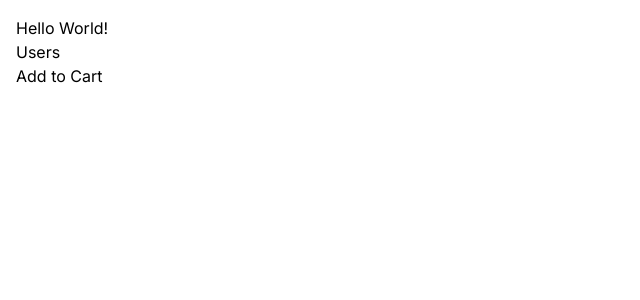
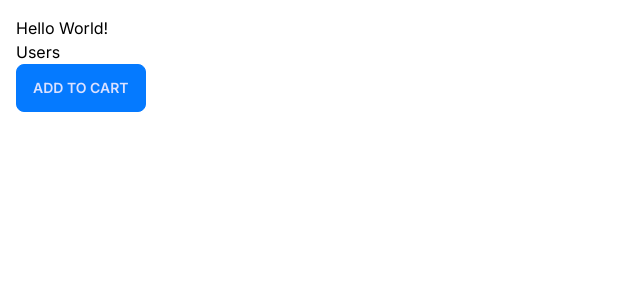
Before and after one commit to ghelanijimmy/next-13-ultimate, a Next.js app: page / in a window 1280 px wide. Shown: the top 300 px of the page, without its empty margins (0-640 px from the left). Built offline with nearby package versions, Linux system fonts and the light colour scheme.

Commit message:
styling with tailwind and daisyui

```diff
--- a/app/components/AddToCart.tsx
+++ b/app/components/AddToCart.tsx
@@ -4,7 +4,7 @@
 export const AddToCart = (props: AddToCartProps) => {
   return (
     <div>
-      <button onClick={() => {}}>Add to Cart</button>
+      <button className="btn btn-primary" onClick={() => {}}>Add to Cart</button>
     </div>
   );
 };
--- /dev/null
+++ b/app/components/ProductCard/ProductCard.module.css
@@ -0,0 +1,4 @@
+.card {
+    padding: 1rem;
+    border: 1px solid #ccc;
+}
--- a/app/globals.css
+++ b/app/globals.css
@@ -4,11 +4,16 @@
 
 :root {
   --foreground-rgb: 0, 0, 0;
-  --background-start-rgb: 214, 219, 220;
-  --background-end-rgb: 255, 255, 255;
+  --background-rgb: 255, 255, 255;
+
+  @media (prefers-color-scheme: dark) {
+    --foreground-rgb: 255, 255, 255;
+    --background-rgb: 0, 0, 0;
+  }
 }
 
 body {
   color: rgb(var(--foreground-rgb));
   padding: 1rem;
+  background-color: rgb(var(--background-rgb));
 }
--- a/app/layout.tsx
+++ b/app/layout.tsx
@@ -16,7 +16,7 @@
   children: React.ReactNode;
 }) {
   return (
-    <html lang="en">
+    <html lang="en" data-theme="winter">
       <body className={inter.className}>{children}</body>
     </html>
   );
--- a/app/page.tsx
+++ b/app/page.tsx
@@ -1,5 +1,5 @@
 import Link from "next/link";
-import ProductCard from "@/app/components/ProductCard";
+import ProductCard from "@/app/components/ProductCard/ProductCard";
 
 export default function Home() {
   return (
--- a/app/users/page.tsx
+++ b/app/users/page.tsx
@@ -10,6 +10,7 @@
 interface User {
   id: number;
   name: string;
+  email: string;
 }
 const UsersPage = async (props: UsersPageProps) => {
   const res = await fetch("https://jsonplaceholder.typicode.com/users", {
@@ -24,12 +25,22 @@
   return (
     <div>
       <h1>Users</h1>
-      <p>{new Date().toLocaleTimeString()}</p>
-      <ul>
-        {users.map((user) => (
-          <li key={user.id}>{user.name}</li>
-        ))}
-      </ul>
+      <table className="table table-bordered">
+          <thead>
+          <tr>
+              <th>Name</th>
+              <th>Email</th>
+          </tr>
+          </thead>
+          <tbody>
+            {users.map((user) => (
+              <tr key={user.id}>
+                  <td>{user.name}</td>
+                  <td>{user.email}</td>
+              </tr>
+            ))}
+          </tbody>
+      </table>
     </div>
   );
 };
--- a/package.json
+++ b/package.json
@@ -18,6 +18,7 @@
     "@types/react": "^18",
     "@types/react-dom": "^18",
     "autoprefixer": "^10.0.1",
+    "daisyui": "^3.9.4",
     "eslint": "^8",
     "eslint-config-next": "14.0.1",
     "postcss": "^8",
--- a/tailwind.config.ts
+++ b/tailwind.config.ts
@@ -15,6 +15,11 @@
       },
     },
   },
-  plugins: [],
+  plugins: [
+      require("daisyui")
+  ],
+  daisyui: {
+    themes: ["winter"]
+  }
 }
 export default config
```
Also changed, not shown: app/components/ProductCard/ProductCard.tsx (renamed from app/components/ProductCard.tsx), 1 other file (tests, documents, lock files or other folders).
